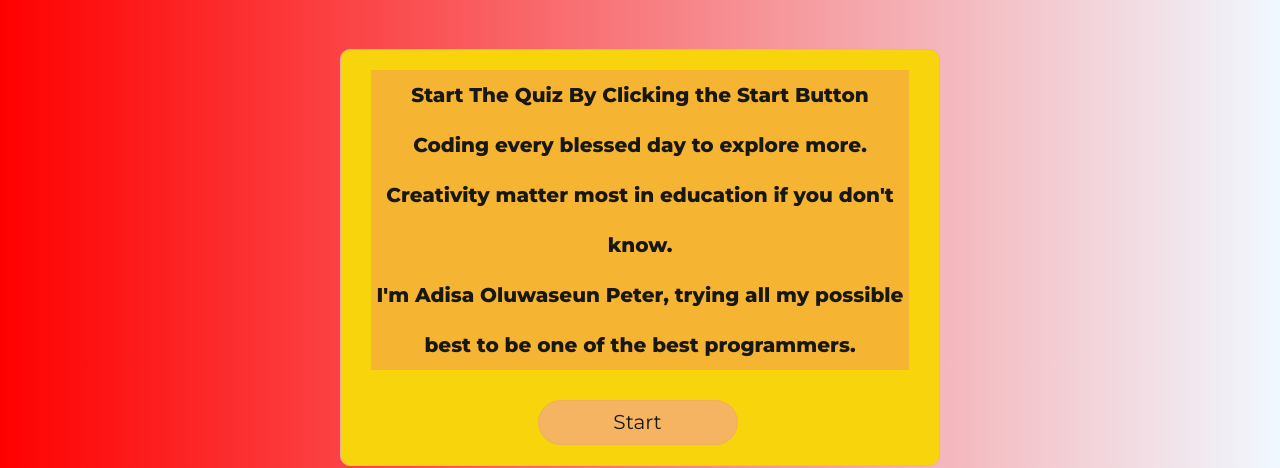
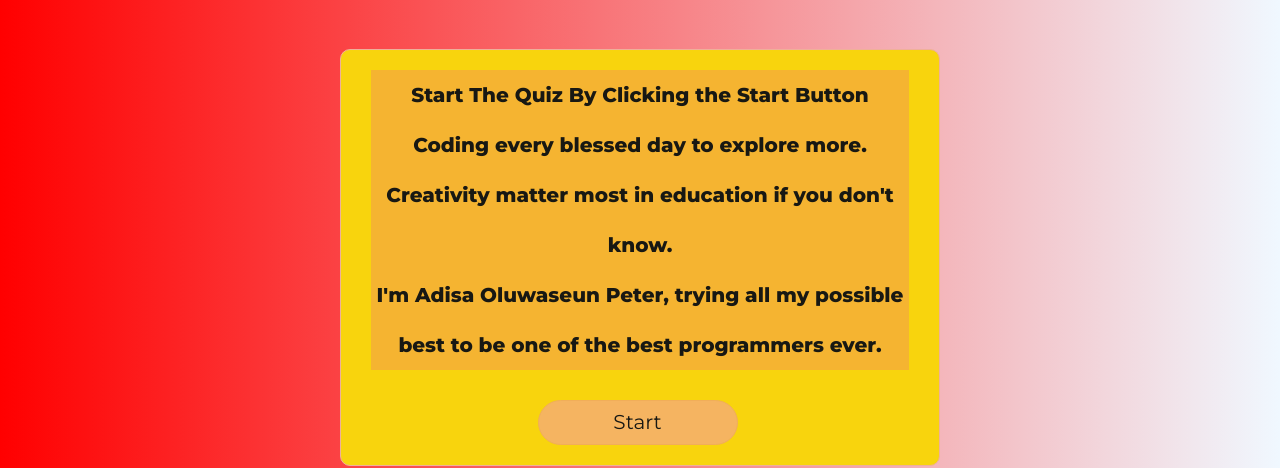
Before and after one commit to adisa20/my-app, a plain HTML site: page index.html in a window 1280 px wide. Shown: the part 143-611 px from the top of the page. Drawn offline with nearby package versions, Linux system fonts and the light colour scheme.

Commit message:
Update index.html
sample my app, just fir for practicizing sake

```diff
--- a/index.html
+++ b/index.html
@@ -48,7 +48,7 @@
                 Start The Quiz By Clicking the Start Button<br>
                 Coding every blessed day to explore more.<br>
                 Creativity matter most in education if you don't know.<br/>
-                I'm Adisa Oluwaseun Peter, trying all my possible best to be one of the best programmers.
+                I'm Adisa Oluwaseun Peter, trying all my possible best to be one of the best programmers ever.
 
             </div>
             <div class="quiz_stats" style="display: none;">
```
